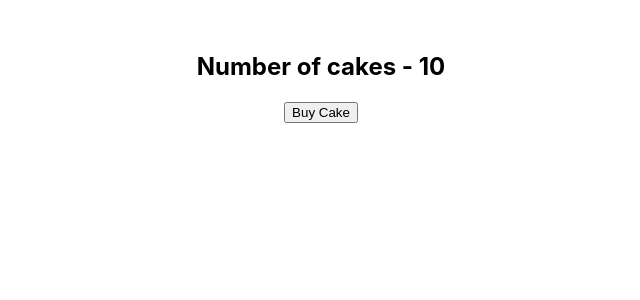
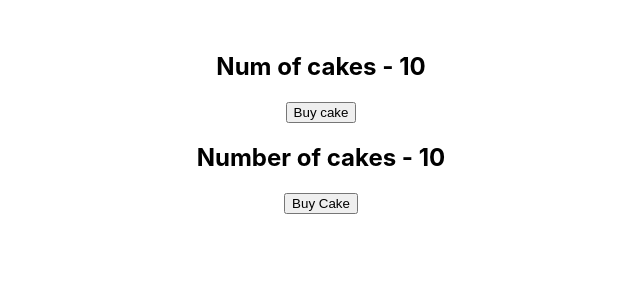
Before and after one commit to aleyra/red-tetris, a React (Create React App) app in the folder front/: page /#/CakeShop in a window 1280 px wide. Shown: the top 300 px of the page, without its empty margins (319-959 px from the left). Built offline with nearby package versions, Linux system fonts and the light colour scheme.

Commit message:
React Redux Tutorials - 20 : done again

```diff
--- a/front/src/components/tuto_react_redux/HooksCakeContainer.js
+++ b/front/src/components/tuto_react_redux/HooksCakeContainer.js
@@ -1,16 +1,17 @@
-// import React from 'react'
-// import { useSelector, useDispatch } from 'react-redux'
+import React from 'react'
+import { useSelector, useDispatch } from 'react-redux'
 // import { buyCake } from '../../redux'
 
-// function HooksCakeContainer() {
-// 	const numOfCakes = useSelector(state => state.numOfCakes)
-// 	const dispatch = useDispatch()
-// 	return (
-// 		<div>
-// 			<h2>Num of cakes - {numOfCakes}</h2>
-// 			<button onClick={() => dispatch(buyCake())}>Buy cake</button>
-// 		</div>
-// 	)
-// }
+function HooksCakeContainer() {
+	const numOfCakes = useSelector(state => state.numOfCakes)
+	// const dispatch = useDispatch()
+	return (
+		<div>
+			<h2>Num of cakes - {numOfCakes}</h2>
+			{/* <button onClick={() => dispatch(buyCake())}>Buy cake</button> */}
+			<button>Buy cake</button>
+		</div>
+	)
+}
 
-// export default HooksCakeContainer
+export default HooksCakeContainer
--- a/front/src/tuto_shop.js
+++ b/front/src/tuto_shop.js
@@ -1,13 +1,13 @@
 import React from "react";
 import './css/App.css'
 import CakeContainer from "./components/tuto_react_redux/CakeContainer";
-// import HooksCakeContainer from "./components/tuto_react_redux/HooksCakeContainer";
+import HooksCakeContainer from "./components/tuto_react_redux/HooksCakeContainer";
 // import IceCreamContainer from './components/tuto_react_redux/IceCreamContainer'
 
 export default function TutoShop() {
 	return(
 		<div className="App">
-			{/* <HooksCakeContainer /> */}
+			<HooksCakeContainer />
 			<CakeContainer />
 			{/* <IceCreamContainer /> */}
 		</div>
```
